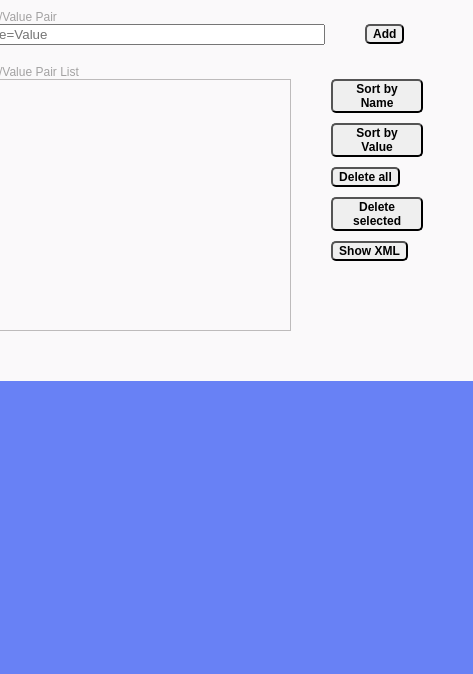
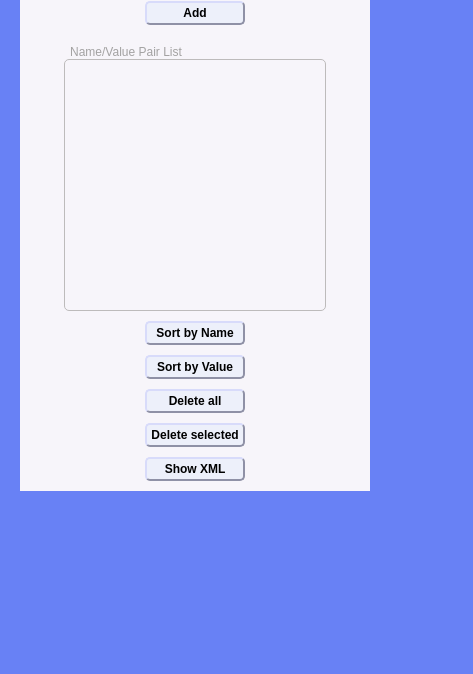
Before and after one commit to OksanaSanag/forPepperi, a plain HTML site: page index.html in a window 390 px wide. Shown: the part 170-844 px from the top of the page, 473 px wide, since content can reach past the window. Drawn offline with Linux system fonts and the light colour scheme.

Commit message:
mobile version

```diff
--- a/style.css
+++ b/style.css
@@ -15,7 +15,7 @@ body {
 form {
     width: 500px;
     padding: 50px;
-    background: rgb(250, 249, 250);
+    background: rgb(247, 245, 250);
     display: flex;
     flex-direction: column;
     align-self: center;
@@ -30,24 +30,30 @@ span {
 .inputPair {
     display: flex;
     flex-direction: row;
-    justify-content: flex-start;
+    justify-content: space-between;
     align-items: flex-end;
 }
 
-input{
-    display: flex;
+input, .formOutput {
     width: 350px;
+    border: 1px solid rgb(189, 187, 187);
+    padding: 3px;
+    border-radius: 5px;
+}
+.formOutput {
+    height: 250px;
 }
 
 button {
     display: flex;
-    align-self: center;
     justify-content: center;
     font-size: 12px;
     font-weight: 600;
     border-radius: 5px;
-    margin-left: 40px;
-
+    width: 100px;
+    background: rgb(237, 240, 250);
+    padding: 3px;
+    border-color: rgb(216, 219, 250);
 }
 
 .second {
@@ -62,12 +68,7 @@ button {
 .formOutputButtons {
     display: flex;
     flex-direction: row;
-}
-
-.formOutput {
-    width: 350px;
-    height: 250px;
-    border: 1px solid rgb(189, 187, 187);
+    justify-content: space-between;
 }
 
 .divOnePair {
@@ -82,3 +83,28 @@ p {
 .checkBox {
     width: 15px;
 }
+
+
+@media (max-width: 600px) {
+
+    form {
+        width: 250px;
+        padding: 0 50px;
+    }
+
+    .inputPair, .formOutputButtons {
+        display: flex;
+        flex-direction: column;
+        align-items: center;
+    }
+
+    button {
+        margin-top: 10px;
+    }
+
+    input, .formOutput{
+        display: flex;
+        width: 250px;
+        padding: 0 5px;
+    }
+}
```
